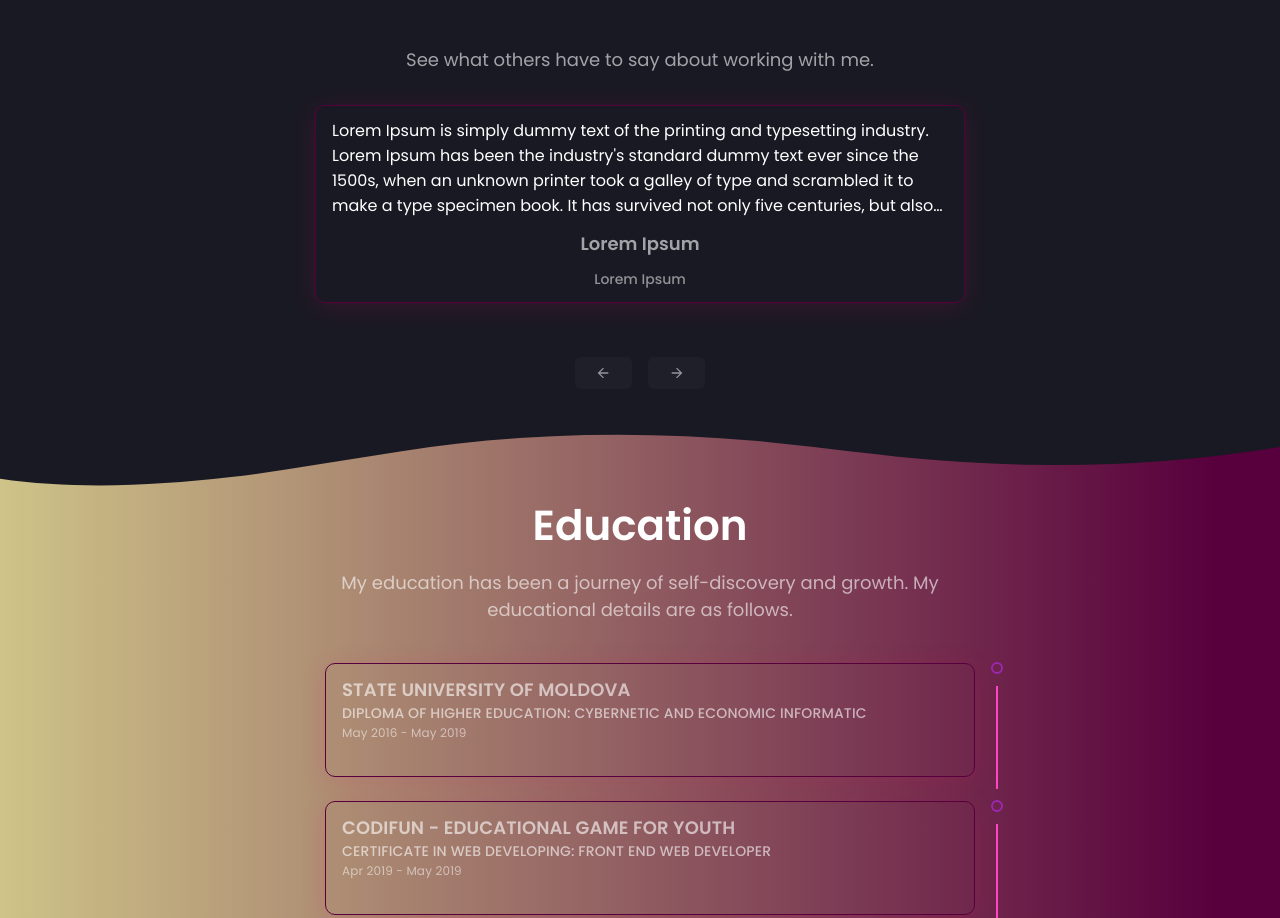
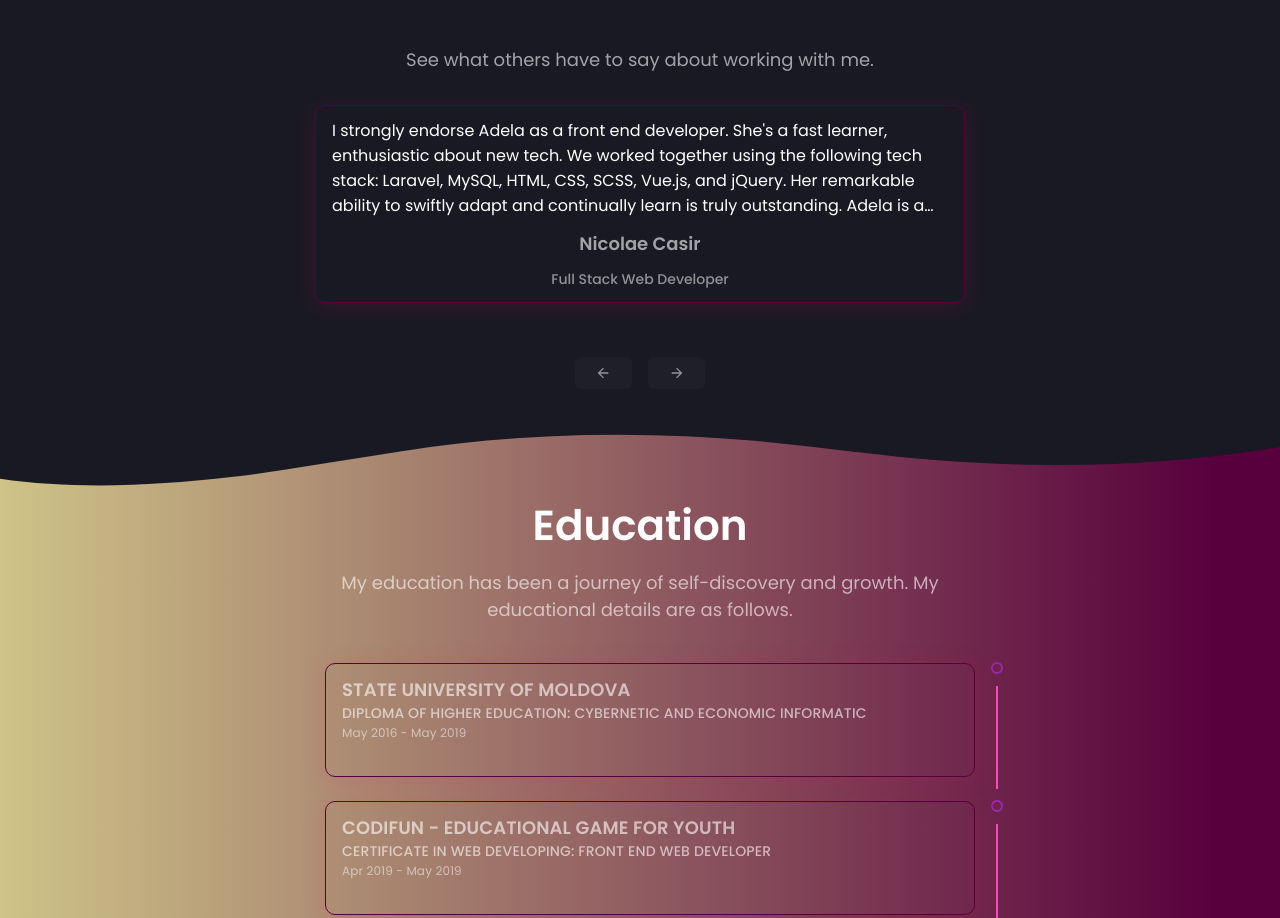
Before and after one commit to adelasprincean/portfolio, a React (Create React App) app: page / in a window 1280 px wide. Shown: the part 3488-4406 px from the top of the page. Built offline with nearby package versions, Linux system fonts and the light colour scheme.

Commit message:
Add reference

```diff
--- a/src/data/constants.js
+++ b/src/data/constants.js
@@ -205,36 +205,36 @@ export const references = [
   {
     id: 0,
     description:
-      "Lorem Ipsum is simply dummy text of the printing and typesetting industry. Lorem Ipsum has been the industry's standard dummy text ever since the 1500s, when an unknown printer took a galley of type and scrambled it to make a type specimen book. It has survived not only five centuries, but also the leap into electronic typesetting, remaining essentially unchanged. It was popularised in the 1960s with the release of Letraset sheets containing Lorem Ipsum passages, and more recently with desktop publishing software like Aldus PageMaker including versions of Lorem Ipsum.",
-    name: "Lorem Ipsum",
-    role: "Lorem Ipsum",
+      "I strongly endorse Adela as a front end developer. She's a fast learner, enthusiastic about new tech. We worked together using the following tech stack: Laravel, MySQL, HTML, CSS, SCSS, Vue.js, and jQuery. Her remarkable ability to swiftly adapt and continually learn is truly outstanding. Adela is a team player, readily assisting colleagues. Her adaptability and technical prowess make her an invaluable asset to any development team.",
+    name: "Nicolae Casir",
+    role: "Full Stack Web Developer",
   },
-  {
-    id: 1,
-    description:
-      "It is a long established fact that a reader will be distracted by the readable content of a page when looking at its layout. The point of using Lorem Ipsum is that it has a more-or-less normal distribution of letters, as opposed to using 'Content here, content here', making it look like readable English. Many desktop publishing packages and web page editors now use Lorem Ipsum as their default model text, and a search for 'lorem ipsum' will uncover many web sites still in their infancy. Various versions have evolved over the years, sometimes by accident, sometimes on purpose (injected humour and the like).",
-    name: "Lorem Ipsum",
-    role: "Lorem Ipsum",
-  },
-  {
-    id: 2,
-    description:
-      "Lorem Ipsum is simply dummy text of the printing and typesetting industry. Lorem Ipsum has been the industry's standard dummy text ever since the 1500s, when an unknown printer took a galley of type and scrambled it to make a type specimen book. It has survived not only five centuries, but also the leap into electronic typesetting, remaining essentially unchanged. It was popularised in the 1960s with the release of Letraset sheets containing Lorem Ipsum passages, and more recently with desktop publishing software like Aldus PageMaker including versions of Lorem Ipsum.",
-    name: "Lorem Ipsum",
-    role: "Lorem Ipsum",
-  },
-  {
-    id: 3,
-    description:
-      "Lorem Ipsum is simply dummy text of the printing and typesetting industry. Lorem Ipsum has been the industry's standard dummy text ever since the 1500s, when an unknown printer took a galley of type and scrambled it to make a type specimen book. It has survived not only five centuries, but also the leap into electronic typesetting, remaining essentially unchanged. It was popularised in the 1960s with the release of Letraset sheets containing Lorem Ipsum passages, and more recently with desktop publishing software like Aldus PageMaker including versions of Lorem Ipsum.",
-    name: "Lorem Ipsum",
-    role: "Lorem Ipsum",
-  },
-  {
-    id: 4,
-    description:
-      "Lorem Ipsum is simply dummy text of the printing and typesetting industry. Lorem Ipsum has been the industry's standard dummy text ever since the 1500s, when an unknown printer took a galley of type and scrambled it to make a type specimen book. It has survived not only five centuries, but also the leap into electronic typesetting, remaining essentially unchanged. It was popularised in the 1960s with the release of Letraset sheets containing Lorem Ipsum passages, and more recently with desktop publishing software like Aldus PageMaker including versions of Lorem Ipsum.",
-    name: "Lorem Ipsum",
-    role: "Lorem Ipsum",
-  },
+  // {
+  //   id: 1,
+  //   description:
+  //     "It is a long established fact that a reader will be distracted by the readable content of a page when looking at its layout. The point of using Lorem Ipsum is that it has a more-or-less normal distribution of letters, as opposed to using 'Content here, content here', making it look like readable English. Many desktop publishing packages and web page editors now use Lorem Ipsum as their default model text, and a search for 'lorem ipsum' will uncover many web sites still in their infancy. Various versions have evolved over the years, sometimes by accident, sometimes on purpose (injected humour and the like).",
+  //   name: "Lorem Ipsum",
+  //   role: "Lorem Ipsum",
+  // },
+  // {
+  //   id: 2,
+  //   description:
+  //     "Lorem Ipsum is simply dummy text of the printing and typesetting industry. Lorem Ipsum has been the industry's standard dummy text ever since the 1500s, when an unknown printer took a galley of type and scrambled it to make a type specimen book. It has survived not only five centuries, but also the leap into electronic typesetting, remaining essentially unchanged. It was popularised in the 1960s with the release of Letraset sheets containing Lorem Ipsum passages, and more recently with desktop publishing software like Aldus PageMaker including versions of Lorem Ipsum.",
+  //   name: "Lorem Ipsum",
+  //   role: "Lorem Ipsum",
+  // },
+  // {
+  //   id: 3,
+  //   description:
+  //     "Lorem Ipsum is simply dummy text of the printing and typesetting industry. Lorem Ipsum has been the industry's standard dummy text ever since the 1500s, when an unknown printer took a galley of type and scrambled it to make a type specimen book. It has survived not only five centuries, but also the leap into electronic typesetting, remaining essentially unchanged. It was popularised in the 1960s with the release of Letraset sheets containing Lorem Ipsum passages, and more recently with desktop publishing software like Aldus PageMaker including versions of Lorem Ipsum.",
+  //   name: "Lorem Ipsum",
+  //   role: "Lorem Ipsum",
+  // },
+  // {
+  //   id: 4,
+  //   description:
+  //     "Lorem Ipsum is simply dummy text of the printing and typesetting industry. Lorem Ipsum has been the industry's standard dummy text ever since the 1500s, when an unknown printer took a galley of type and scrambled it to make a type specimen book. It has survived not only five centuries, but also the leap into electronic typesetting, remaining essentially unchanged. It was popularised in the 1960s with the release of Letraset sheets containing Lorem Ipsum passages, and more recently with desktop publishing software like Aldus PageMaker including versions of Lorem Ipsum.",
+  //   name: "Lorem Ipsum",
+  //   role: "Lorem Ipsum",
+  // },
 ];
```
